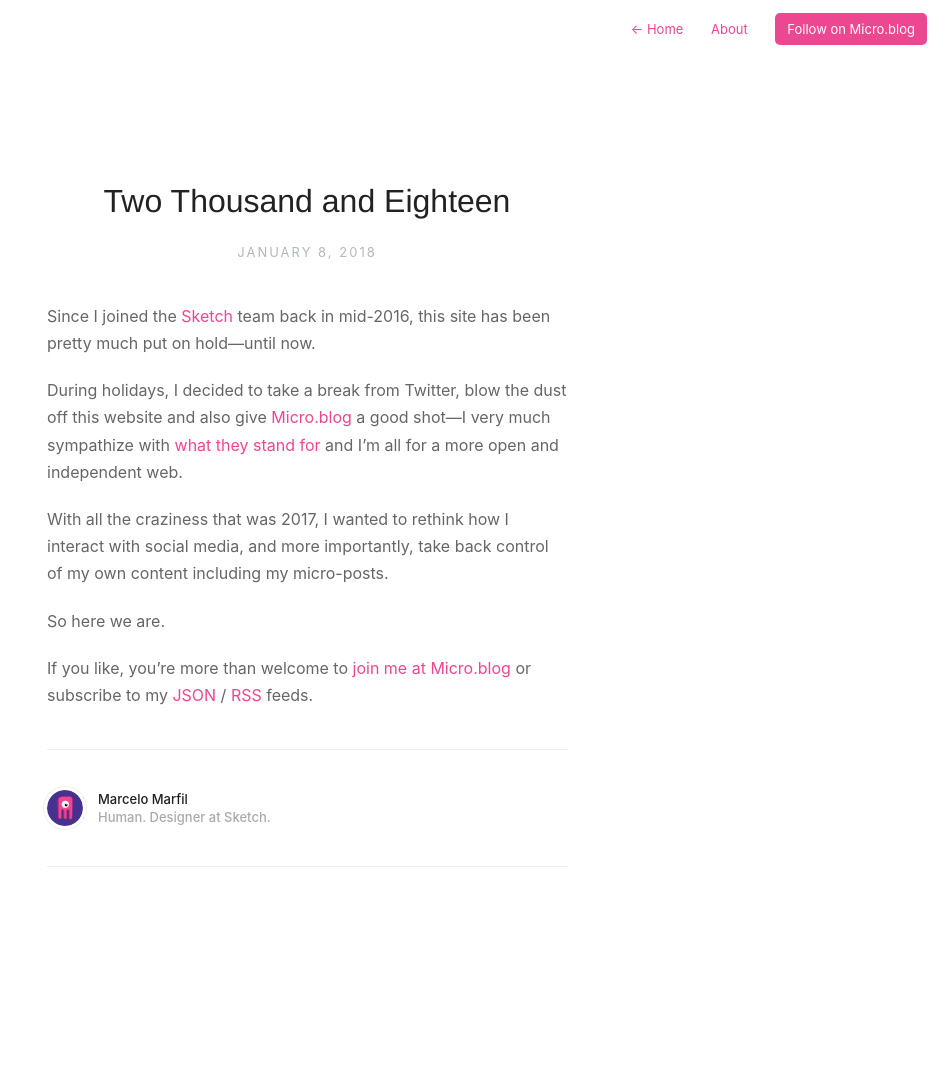
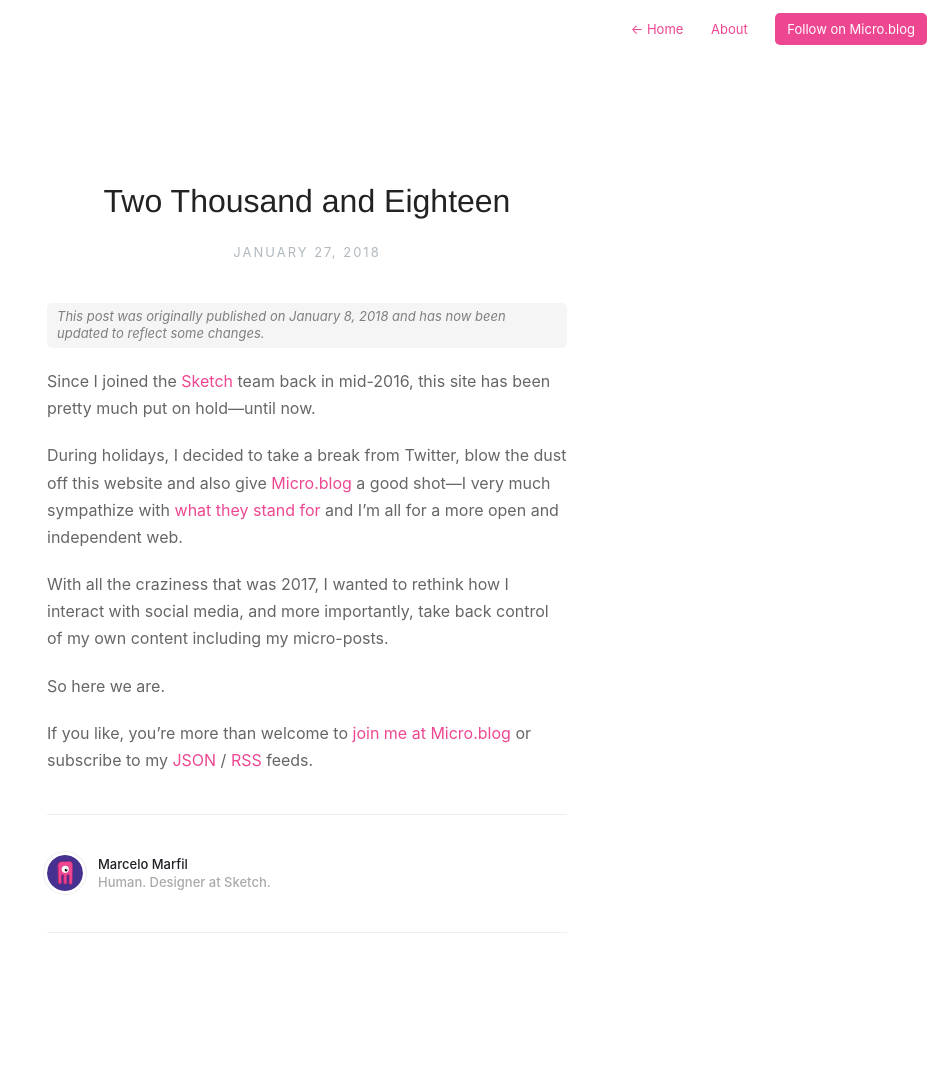
Before and after one commit to lifeinoppo/netlify, a Jekyll site: the page built from _posts/2018-01-08-two-thousand-and-eighteen.markdown, in a window 1280 px wide. Shown: the whole page, without its empty margins (333-1280 px from the left). Built offline with Jekyll 4.4.1, drawn with Linux system fonts in a browser that asks for light colours; before the commit the page ends 1007 px from its top, so only the background shows below that.

Commit message:
update post

````diff
--- a/_posts/2018-01-08-two-thousand-and-eighteen.markdown
+++ b/_posts/2018-01-08-two-thousand-and-eighteen.markdown
@@ -1,7 +1,9 @@
 ---
 title: "Two Thousand and Eighteen"
-date: 2018-01-08 16:52:00 -0200
+date: 2018-01-27 00:18:12 -0200
 ---
+
+```This post was originally published on January 8, 2018 and has now been updated to reflect some changes.```
 
 Since I joined the [Sketch](https://sketchapp.com/) team back in mid-2016, this site has been pretty much put on hold—until now.
 
````
